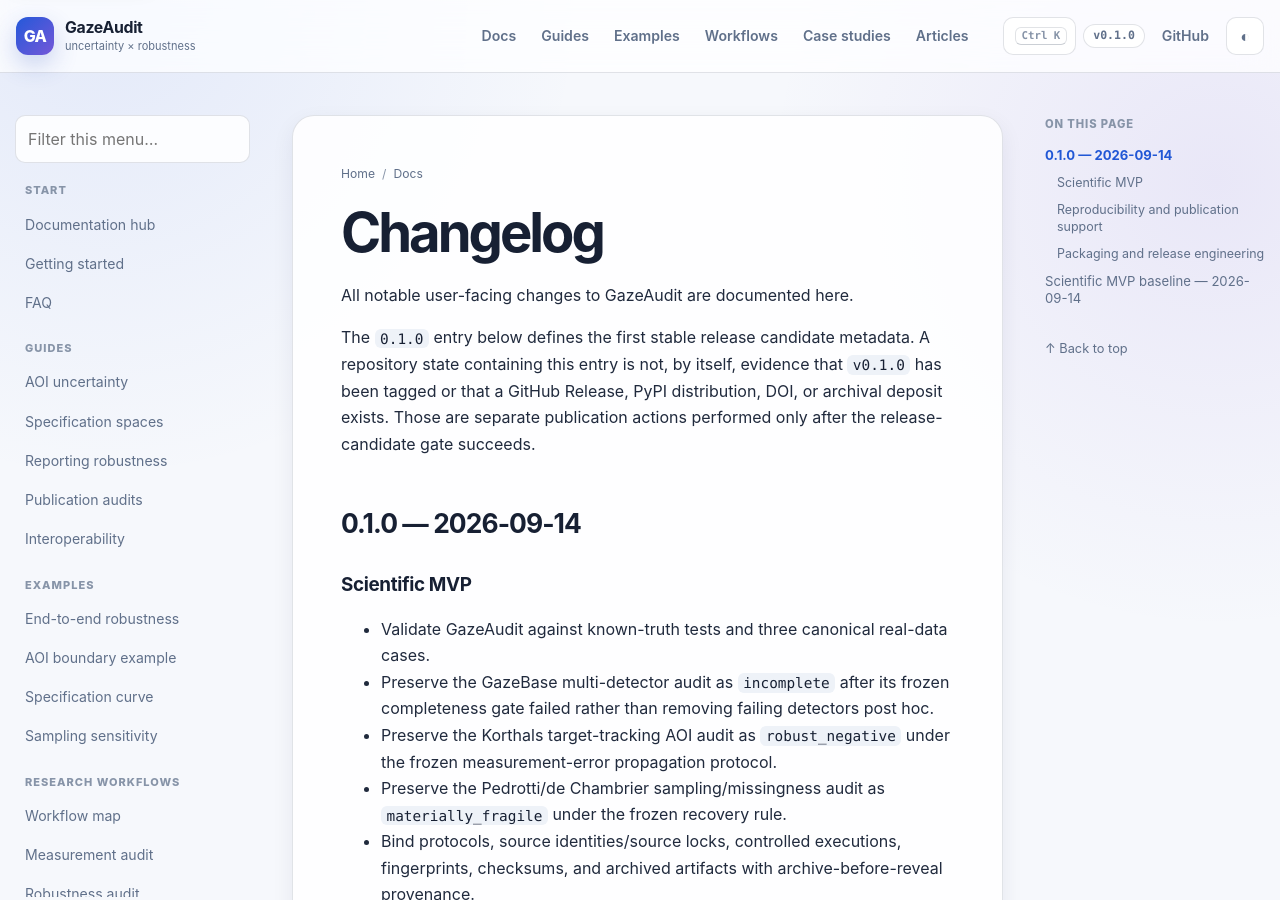
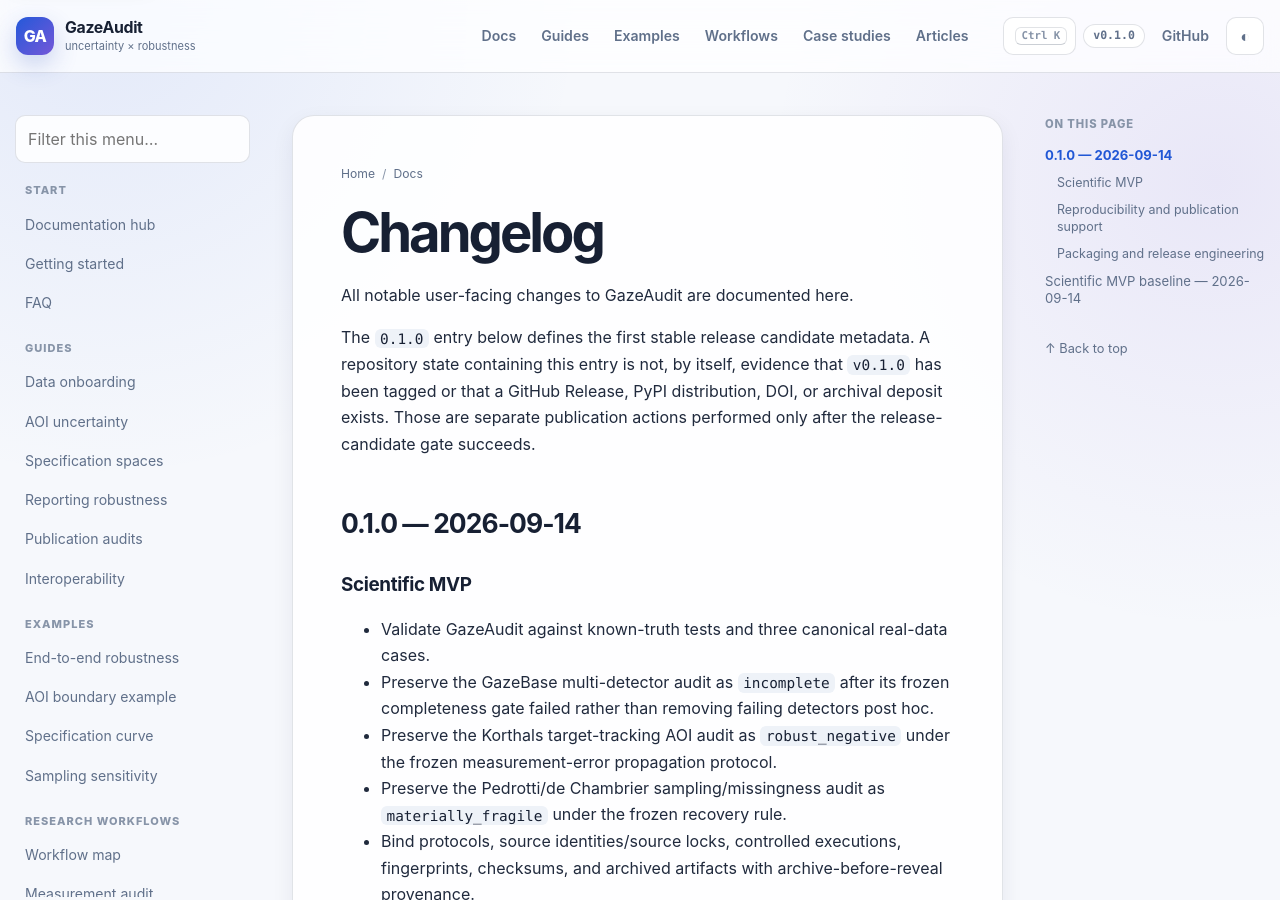
Before and after one commit to stefanosbalaskas/GazeAudit, a Jekyll site: the page built from CHANGELOG.md, in a window 1280 px wide and 900 px high. Built offline with Jekyll 4.4.1, drawn with Linux system fonts in a browser that asks for light colours; our own code applies the rules of GitHub Pages for plain Markdown files.

Commit message:
docs: add data onboarding to site navigation

```diff
--- a/_layouts/default.html
+++ b/_layouts/default.html
@@ -86,6 +86,7 @@
             <a href="{{ '/docs/faq/' | relative_url }}">FAQ</a>
 
             <p class="nav-label">Guides</p>
+            <a href="{{ '/docs/guides/data-onboarding/' | relative_url }}">Data onboarding</a>
             <a href="{{ '/docs/guides/aoi-uncertainty/' | relative_url }}">AOI uncertainty</a>
             <a href="{{ '/docs/guides/specification-space/' | relative_url }}">Specification spaces</a>
             <a href="{{ '/docs/guides/reporting-robustness/' | relative_url }}">Reporting robustness</a>
```
